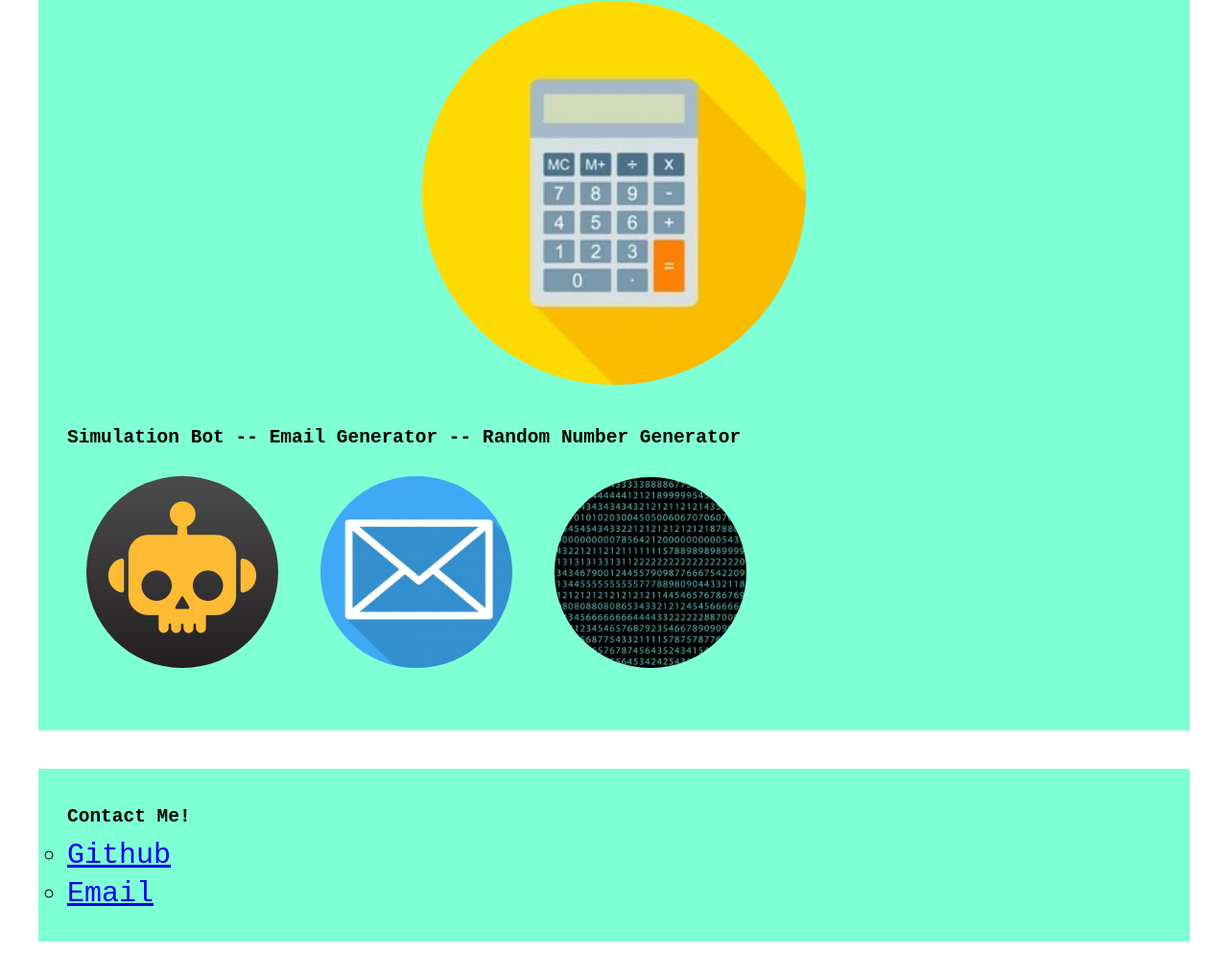
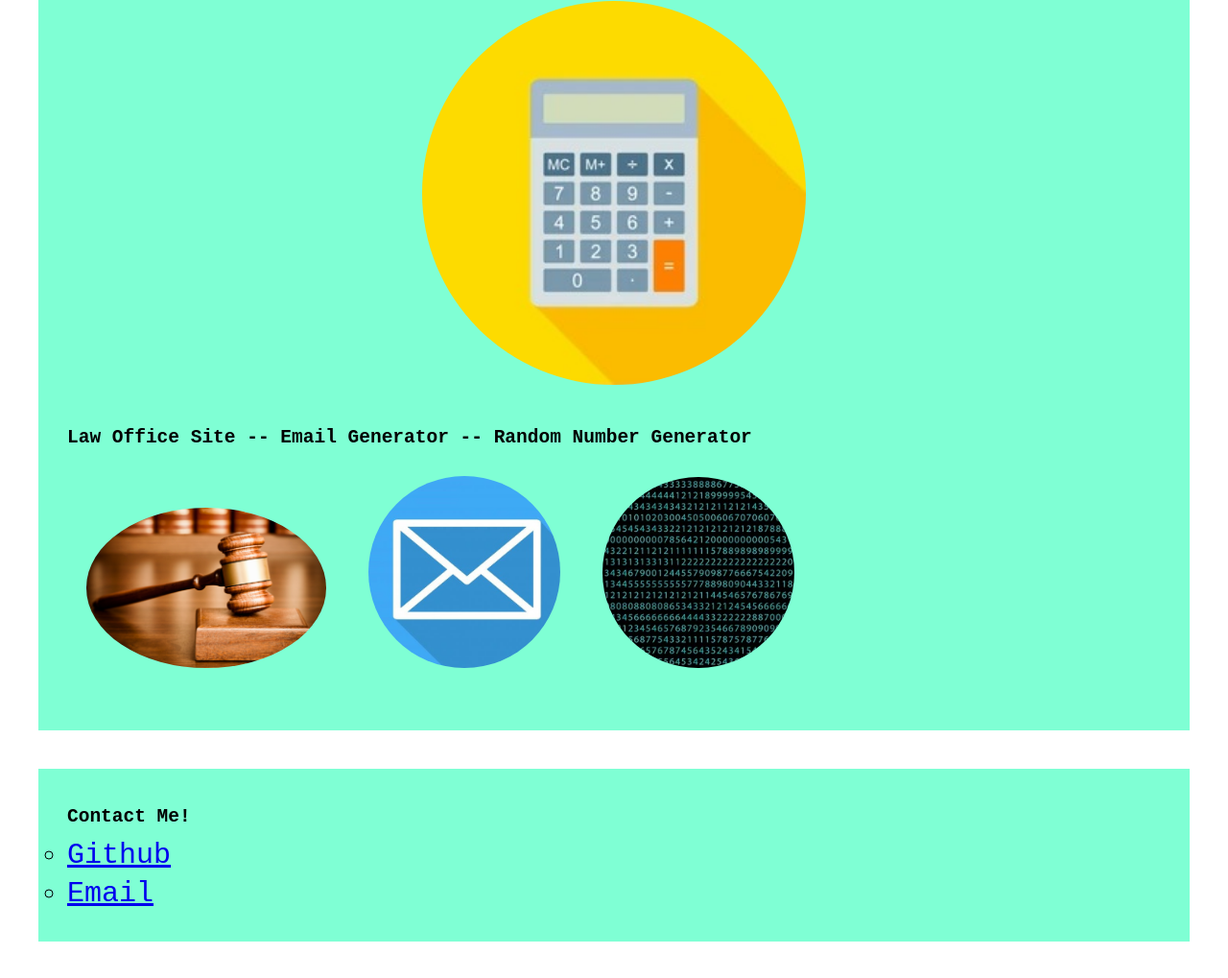
Before and after one commit to mitchell4563/Challenge-02, a plain HTML site: page index.html in a window 1280 px wide. Shown: the part 1070-2089 px from the top of the page at 96% size. Drawn offline with Linux system fonts and the light colour scheme.

Commit message:
adding group project for submission

```diff
--- a/index.html
+++ b/index.html
@@ -50,9 +50,9 @@
             <div id="image-center">
                 <a href="https://chrome.google.com/webstore/detail/calculator/hcpbdjanfepobbkbnhmalalmfdmikmbe?hl=en" target="blank"><img width="400" src="./assets/images/Project-1-Image.jpg" title="Calculator App"></a>
             </div>
-            <h2>Simulation Bot -- Email Generator -- Random Number Generator</h2>
+            <h2>Law Office Site -- Email Generator -- Random Number Generator</h2>
             <div class="image-inline">
-                <a href="https://www.raidbots.com/simbot" target="blank"><img width="200" src="./assets/images/Project-2-Image.jpg" title="Simulation Bot" alt=" Circle with Raidbots Logo"></a>
+                <a href=https://manylizards.github.io/lawffice/ target="blank"><img width ="250" src="./assets/images/Gavel.jpg" title="group project" alt=" Circle with gavel"></a>
                 <a href="https://10minutemail.com/" target="blank"><img width="200" src="./assets/images/Project-3-Image.jpg" title="Email Generator" alt="Circle with Mail Symbol"></a>
                 <a href="https://www.calculatorsoup.com/calculators/statistics/random-number-generator.php" target="blank"><img width="200" src="./assets/images/Project-4-Image.jpg" title="Random Number Generator" alt="Circle with random numbers"></a>
             </div>
```
Also changed, not shown: assets/images/Gavel.jpg (added), assets/images/Project-2-Image.jpg (deleted).
